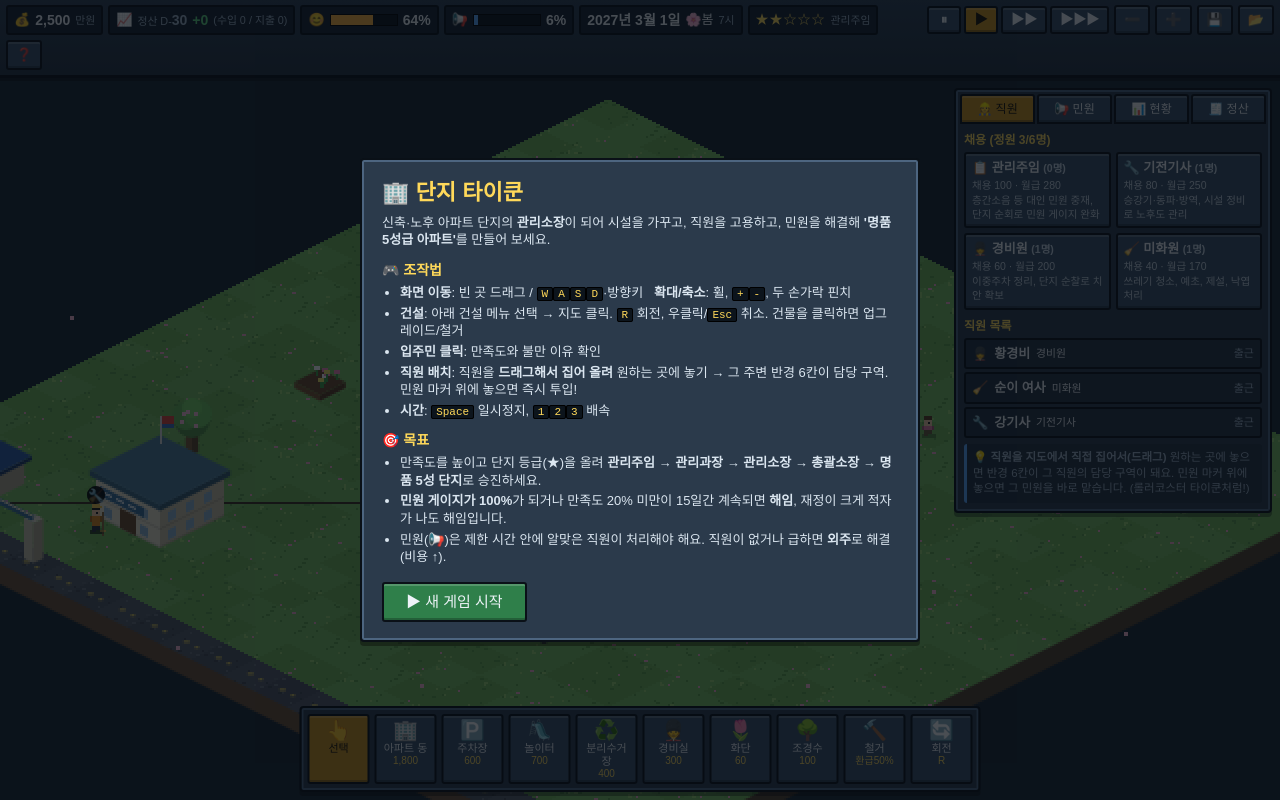
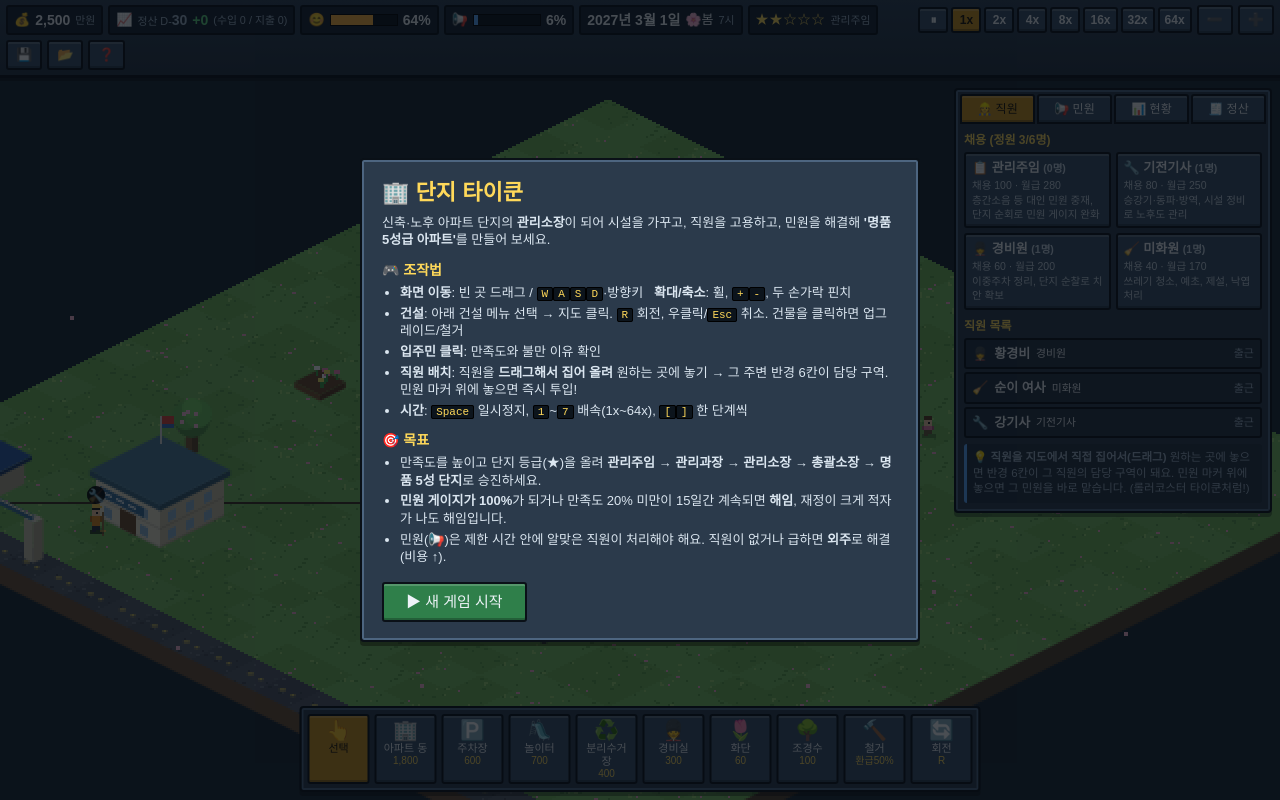
Before and after one commit to ssb541/web1, a website built with Vite: page apt-tycoon/index.html in a window 1280 px wide. Built offline with nearby package versions, Linux system fonts and the light colour scheme.

Commit message:
배속 1x~64x 확장 (1/2/4/8/16/32/64)
Co-Authored-By: Claude Sonnet 5.5 <noreply@anthropic.com>
Claude-Session: https://claude.ai/code/session_017ckTuDzZJCsNV5WYc3VqMH

```diff
--- a/apt-tycoon/index.html
+++ b/apt-tycoon/index.html
@@ -31,7 +31,7 @@ button.good{background:#2f7f4a} button.bad{background:#a53b30} button.warn{backg
 .pos{color:var(--good)} .neg{color:var(--bad)}
 .spacer{flex:1}
 #speed{display:flex;gap:3px}
-#speed button{padding:3px 8px;min-width:34px;font-weight:700}
+#speed button{padding:3px 5px;min-width:30px;font-weight:700;font-size:12px}
 #stars{color:var(--gold);letter-spacing:1px}
 #toolbar{position:fixed;left:50%;transform:translateX(-50%);bottom:8px;display:flex;gap:5px;padding:6px;max-width:calc(100vw - 12px);overflow-x:auto;z-index:5;scrollbar-width:none}
 #toolbar::-webkit-scrollbar{display:none}
@@ -114,9 +114,13 @@ kbd{background:#0c141c;border:1px solid #000;border-radius:2px;padding:0 4px;fon
   <div class="spacer"></div>
   <div id="speed">
     <button data-act="speed" data-v="0" title="일시정지 (Space)">⏸</button>
-    <button data-act="speed" data-v="1" title="1배속 (1)">▶</button>
-    <button data-act="speed" data-v="2" title="2배속 (2)">▶▶</button>
-    <button data-act="speed" data-v="3" title="3배속 (3)">▶▶▶</button>
+    <button data-act="speed" data-v="1" title="1배속 (1)">1x</button>
+    <button data-act="speed" data-v="2" title="2배속 (2)">2x</button>
+    <button data-act="speed" data-v="4" title="4배속 (3)">4x</button>
+    <button data-act="speed" data-v="8" title="8배속 (4)">8x</button>
+    <button data-act="speed" data-v="16" title="16배속 (5)">16x</button>
+    <button data-act="speed" data-v="32" title="32배속 (6)">32x</button>
+    <button data-act="speed" data-v="64" title="64배속 (7)">64x</button>
   </div>
   <button data-act="zoom" data-v="-1" title="축소 (-)">➖</button>
   <button data-act="zoom" data-v="1" title="확대 (+)">➕</button>
--- a/apt-tycoon/src/main.ts
+++ b/apt-tycoon/src/main.ts
@@ -189,7 +189,9 @@ window.addEventListener('keydown', e => {
   const k = e.key.toLowerCase(); keys.add(k);
   if (!started) return;
   if (k === ' ') { e.preventDefault(); setSpeed(g.speed === 0 ? 1 : 0); }
-  else if (k === '1' || k === '2' || k === '3') setSpeed(Number(k));
+  else if (k >= '1' && k <= '7') setSpeed(SPEEDS[Number(k) - 1]);
+  else if (k === ']' || k === '.') setSpeed(SPEEDS[Math.min(SPEEDS.length - 1, Math.max(0, SPEEDS.indexOf(g.speed)) + 1)]);
+  else if (k === '[' || k === ',') setSpeed(SPEEDS[Math.max(0, SPEEDS.indexOf(g.speed) - 1)]);
   else if (k === 'escape') { setTool(null); view.moveB = null; view.selected = null; view.placeStaff = null; }
   else if (k === 'r') { view.rot = !view.rot; updateGhost(); }
   else if (k === '+' || k === '=') setZoom(view.S + 1);
@@ -197,6 +199,7 @@ window.addEventListener('keydown', e => {
 });
 window.addEventListener('keyup', e => keys.delete(e.key.toLowerCase()));
 
+const SPEEDS = [1, 2, 4, 8, 16, 32, 64];
 function setSpeed(v: number) { if (g.state === 'play') g.speed = v; }
 
 // ───────── 사이드 패널 ─────────
@@ -442,7 +445,7 @@ const HELP = `
 <li><b>건설</b>: 아래 건설 메뉴 선택 → 지도 클릭. <kbd>R</kbd> 회전, 우클릭/<kbd>Esc</kbd> 취소. 건물을 클릭하면 업그레이드/철거</li>
 <li><b>입주민 클릭</b>: 만족도와 불만 이유 확인</li>
 <li><b>직원 배치</b>: 직원을 <b>드래그해서 집어 올려</b> 원하는 곳에 놓기 → 그 주변 반경 ${POST_R}칸이 담당 구역. 민원 마커 위에 놓으면 즉시 투입!</li>
-<li><b>시간</b>: <kbd>Space</kbd> 일시정지, <kbd>1</kbd><kbd>2</kbd><kbd>3</kbd> 배속</li>
+<li><b>시간</b>: <kbd>Space</kbd> 일시정지, <kbd>1</kbd>~<kbd>7</kbd> 배속(1x~64x), <kbd>[</kbd><kbd>]</kbd> 한 단계씩</li>
 </ul>
 <h2>🎯 목표</h2>
 <ul>
```
